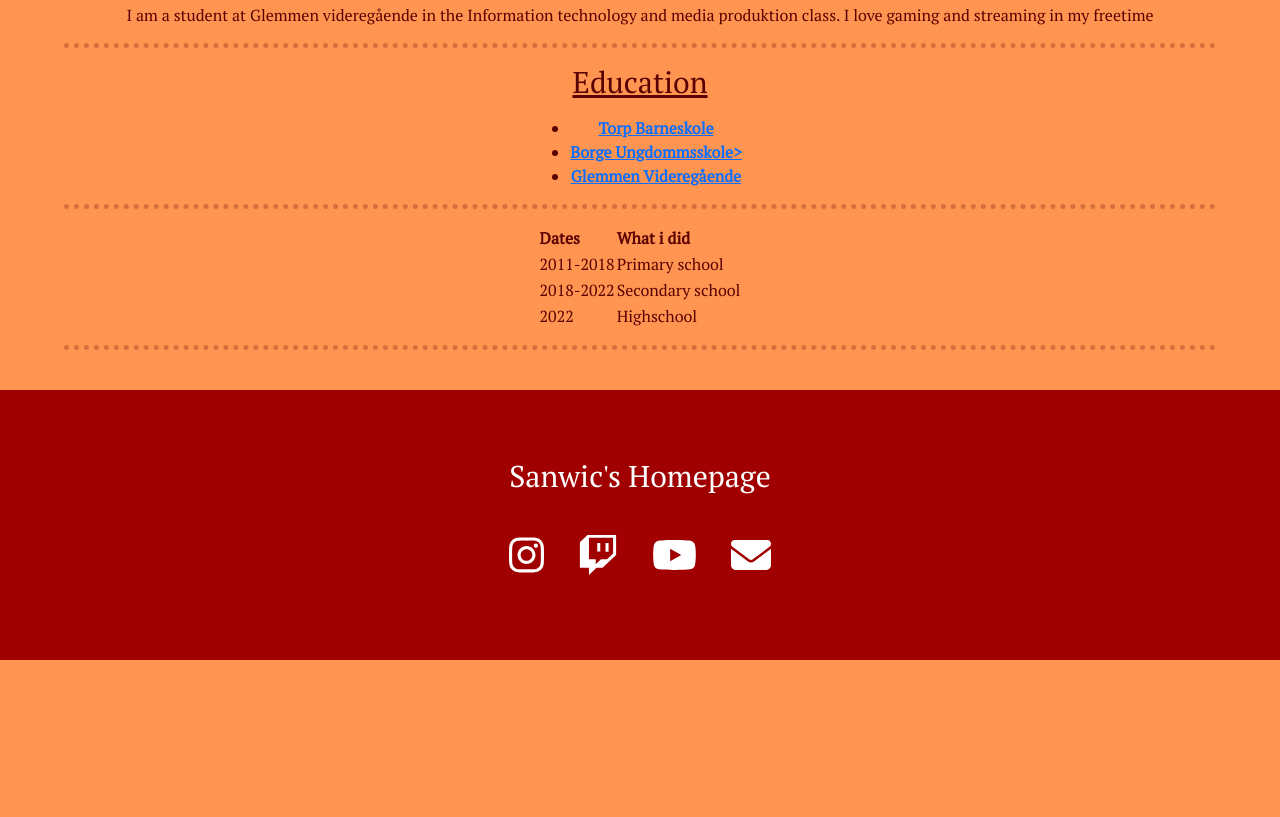
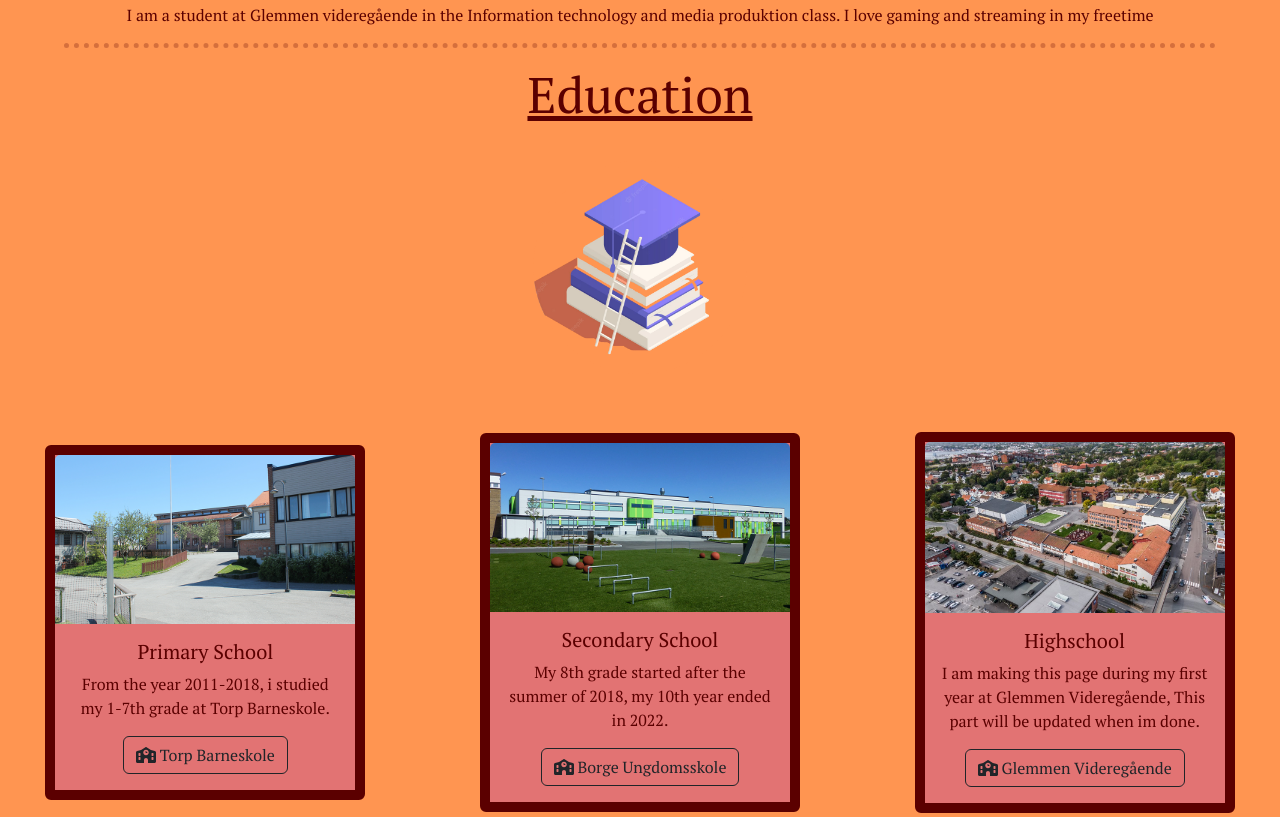
Before and after one commit to Sanwic23/homepage, a plain HTML site: page index.html in a window 1280 px wide. Shown: the part 507-1324 px from the top of the page. Before the commit the page ends 1167 px from the top, so only its background shows below. Drawn offline with nearby package versions, Linux system fonts and the light colour scheme.

Commit message:
cards and extras

```diff
--- a/CSS/main.css
+++ b/CSS/main.css
@@ -220,6 +220,16 @@ label {
 
 }
 
+.edpic {
+width: 300px;
+}
+
+.card {
+border-color: #5b0000;
+  border-width: 10px;
+  background-color: #e27373;
+  width: 20rem;
+}
 
 /*#820000 for navbar
 #FF9551 for background
--- a/index.html
+++ b/index.html
@@ -53,69 +53,72 @@
         <img src="./img/face PFP nettside.PNG" alt="" class="round">
         <h1 class="namename">Sander Nicolay Wichstrøm-Nilsen</h1>
         <p><em>Student and part time Youtuber and streamer (Sanwic)</em></p>
-      <p>I am a student at Glemmen videregående in the Information technology and media produktion class. I love gaming
+        <p>I am a student at Glemmen videregående in the Information technology and media produktion class. I love
+          gaming
           and streaming in my freetime</p>
       </center>
 
 
       <center>
         <hr size="3" noshade>
+<h1 class="namename">Education</h1>
 
-      <h3 class="education">Education </h3>
+        <img src="img/education.png" alt="" class="edpic">
+
+        <div class="row align-items-center">
+          <div class="col-lg-4">
+            <div class="card">
+              <img src="./img/Torp.jpg" class="card-img-top" alt="...">
+              <div class="card-body">
+                <h5 class="card-title">Primary School</h5>
+                <p class="card-text">From the year 2011-2018, i studied my 1-7th grade at Torp Barneskole.</p>
+                <a href="https://www.fredrikstad.kommune.no/skoler/torp-skole/" class="btn btn-outline-dark"><i class="fa-solid fa-school"></i> Torp Barneskole</a>
+              </div>
+            </div>
+          </div>
+          <div class="col-lg-4">
+            <div class="card">
+              <img src="./img/BorgeUs.jpg" class="card-img-top" alt="...">
+              <div class="card-body">
+                <h5 class="card-title">Secondary School</h5>
+                <p class="card-text">My 8th grade started after the summer of 2018, my 10th year ended in 2022.</p>
+                <a href="https://www.fredrikstad.kommune.no/skoler/borge-uskole/" class="btn btn-outline-dark"><i class="fa-solid fa-school"></i> Borge Ungdomsskole</a>
+              </div>
+            </div>
+          </div>
+          <div class="col-lg-4">
+            <div class="card">
+              <img src="./img/Glemmen.jpg" class="card-img-top" alt="...">
+              <div class="card-body">
+                <h5 class="card-title">Highschool</h5>
+                <p class="card-text">I am making this page during my first year at Glemmen Videregående, This part will be updated when im done.</p>
+                <a href="https://viken.no/glemmen-vgs/" class="btn btn-outline-dark"><i class="fa-solid fa-school"></i> Glemmen Videregående</a>
+              </div>
+            </div>
+          </div>
+        </div>
+
         </p>
-      <ul>
-        <li><strong><a href="https://www.fredrikstad.kommune.no/skoler/torp-skole/">Torp Barneskole</a></li>
-        <li><a href="https://www.fredrikstad.kommune.no/skoler/borge-uskole/">Borge Ungdommsskole></a></li>
-        <li><a href="https://viken.no/glemmen-vgs/">Glemmen Videregående</a></li></strong>
-      </ul>
+
         <hr size="3" noshade>
 
-      <footer>
 
-        </p>
-        <table cellspacing="10">
-          <thead>
-            <tr>
-              <th>Dates</th>
-              <th>What i did</th>
-            </tr>
-          </thead>
-          <tbody>
-
-          </tbody>
-          <tfoot>
-
-          </tfoot>
-          <tr>
-            <td>2011-2018</td>
-            <td>Primary school</td>
-          </tr>
-          <tr>
-            <td>2018-2022</td>
-            <td>Secondary school</td>
-          </tr>
-          <tr>
-            <td>2022</td>
-            <td>Highschool</td>
-          </tr>
-        </table>
-        <hr size="3" noshade>
       </center>
 
-    </footer>
     </section>
     <br>
 
     <footer id="footer">
-    <p class="foot-p" >Sanwic's Homepage</p>
+      <p class="foot-p">Sanwic's Homepage</p>
       <a href="https://www.instagram.com/sanwic23/"><i class="social-icon fa-brands fa-instagram"></i></a>
       <a href="https://www.twitch.tv/sanwicgaming"><i class="social-icon fa-brands fa-twitch"></i></a>
-    <a href="https://www.youtube.com/channel/UCCN5qZVenv6g7Ziy0w_GEsQ"><i class="social-icon fa-brands fa-youtube"></i></a>
+      <a href="https://www.youtube.com/channel/UCCN5qZVenv6g7Ziy0w_GEsQ"><i
+          class="social-icon fa-brands fa-youtube"></i></a>
       <a href="./html/Contact-List.html"> <i class="social-icon fa-solid fa-envelope"></i></a>
 
     </footer>
   </div>
-
+  </div>
 
 
 
```
Also changed, not shown: html/Contact-List.html (+1 -0 lines), html/Hobbys.html (+1 -0 lines), html/pictures.html (+2 -1 lines), random.html (added, +36 -0 lines), img/BorgeUs.jpg (added), img/Glemmen.jpg (added), img/Torp.jpg (added), img/education.png (added). Lines whose indentation alone changed are shown as unchanged.
